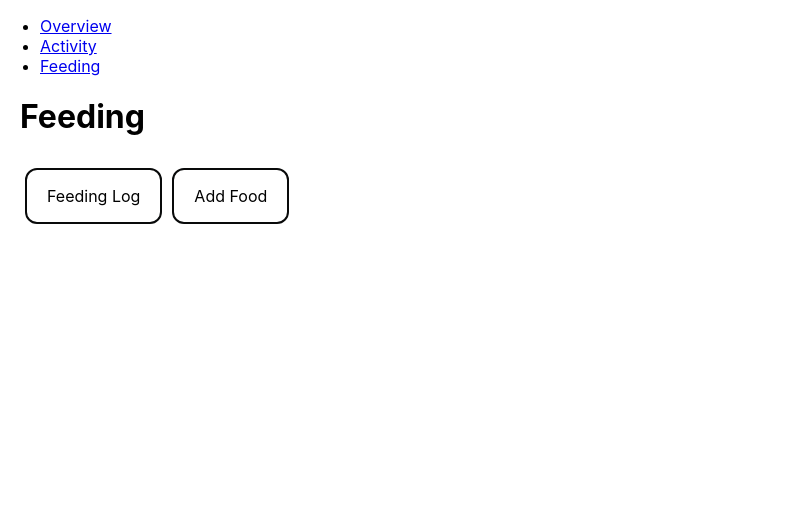
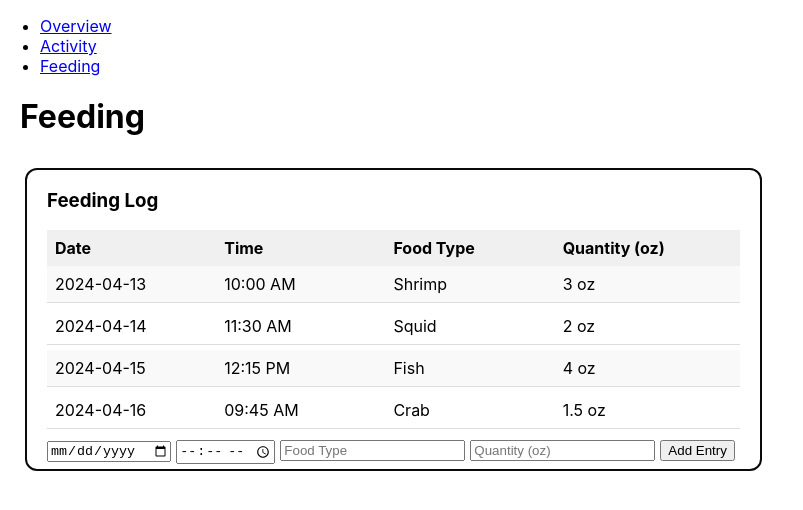
Before and after one commit to kmohan00/octopus, a React (Create React App) app: page /feeding in a window 1280 px wide. Shown: the top 510 px of the page, without its empty margins (0-803 px from the left). Built offline with nearby package versions, Linux system fonts and the light colour scheme.

Commit message:
Feeding Log with entry addition completed

```diff
--- a/src/Feeding.js
+++ b/src/Feeding.js
@@ -1,19 +1,71 @@
 import React, { useState, useEffect } from 'react';
 
 function Feeding() {
+  // Initial feeding log data
+  const [log, setLog] = useState([
+    { date: '2024-04-13', time: '10:00 AM', foodType: 'Shrimp', quantity: '3 oz' },
+    { date: '2024-04-14', time: '11:30 AM', foodType: 'Squid', quantity: '2 oz' },
+    { date: '2024-04-15', time: '12:15 PM', foodType: 'Fish', quantity: '4 oz' },
+    { date: '2024-04-16', time: '09:45 AM', foodType: 'Crab', quantity: '1.5 oz' },
+    // Add more log entries as needed
+  ]);
+
+  // State for form input fields
+  const [formData, setFormData] = useState({
+    date: '',
+    time: '',
+    foodType: '',
+    quantity: '',
+  });
+
+  // Function to handle form submission
+  const handleSubmit = (e) => {
+    e.preventDefault();
+    // Add new entry to the log
+    setLog([...log, formData]);
+    // Reset form fields
+    setFormData({ date: '', time: '', foodType: '', quantity: '' });
+  };
+
+  // Function to handle form input changes
+  const handleChange = (e) => {
+    setFormData({ ...formData, [e.target.name]: e.target.value });
+  };
+
   return (
     <div className='main'>
             <h1>Feeding</h1>
             <div className='horiz'>
               <div className='flog'>
-                <p>
+                <h3>
                   Feeding Log
-                </p>
-              </div>
-              <div className='add'>
-                <p>
-                  Add Food
-                </p>
+                </h3>
+                <div className="feeding-log-container">
+                  <div className="header">
+                    <div>Date</div>
+                    <div>Time</div>
+                    <div>Food Type</div>
+                    <div>Quantity (oz)</div>
+                  </div>
+                  <div className="log">
+                    {log.map((entry, index) => (
+                      <div key={index} className="log-entry">
+                        <div>{entry.date}</div>
+                        <div>{entry.time}</div>
+                        <div>{entry.foodType}</div>
+                        <div>{entry.quantity}</div>
+                      </div>
+                    ))}
+                  </div>
+                </div>
+                {/* Form for adding new entries */}
+                <form onSubmit={handleSubmit} className="add-entry-form">
+                    <input className='inputElem' type="date" name="date" value={formData.date} onChange={handleChange} required />
+                    <input className='inputElem' type="time" name="time" value={formData.time} onChange={handleChange} required />
+                    <input className='inputElem' type="text" name="foodType" placeholder="Food Type" value={formData.foodType} onChange={handleChange} required />
+                    <input className='inputElem' type="number" name="quantity" placeholder="Quantity (oz)" value={formData.quantity} onChange={handleChange} required />
+                    <button className='inputElem' type="submit">Add Entry</button>
+                  </form>
               </div>
             </div>
     </div>
--- a/src/index.css
+++ b/src/index.css
@@ -110,8 +110,12 @@ code {
   margin-top: 10px;
   padding-left: 20px;
   padding-right: 20px;
+  display: flex;
+  flex-direction: column;
 }
+
 /* Activity Log Styling Below */
+
 .activity-log-container {
   width: 100%;
   max-height: 300px; /* Adjust the maximum height as needed */
@@ -141,3 +145,42 @@ code {
 .log-entry:nth-child(even) {
   background-color: #ffffff;
 }
+
+/* Feeding Log Styling Below */
+
+.feeding-log-container {
+  width: 100%;
+  max-height: 300px; /* Adjust the maximum height as needed */
+  overflow-y: auto;
+}
+.header {
+  display: grid;
+  grid-template-columns: repeat(4, 1fr);
+  font-weight: bold;
+  background-color: #f0f0f0;
+  padding: 8px;
+}
+.log {
+  display: grid;
+  grid-template-columns: repeat(4, 1fr);
+  gap: 5px;
+  display: flex;
+  flex-direction: column;
+}
+.log-entry {
+  display: grid;
+  grid-template-columns: repeat(4, 1fr);
+  background-color: #f9f9f9;
+  padding: 8px;
+  border-bottom: 1px solid #ddd;
+}
+.log-entry:nth-child(even) {
+  background-color: #ffffff;
+}
+.add-entry-form{
+  margin-bottom: 5px;
+  margin-top: 10px;
+}
+.inputElem{
+  margin-right: 5px;
+}
```
